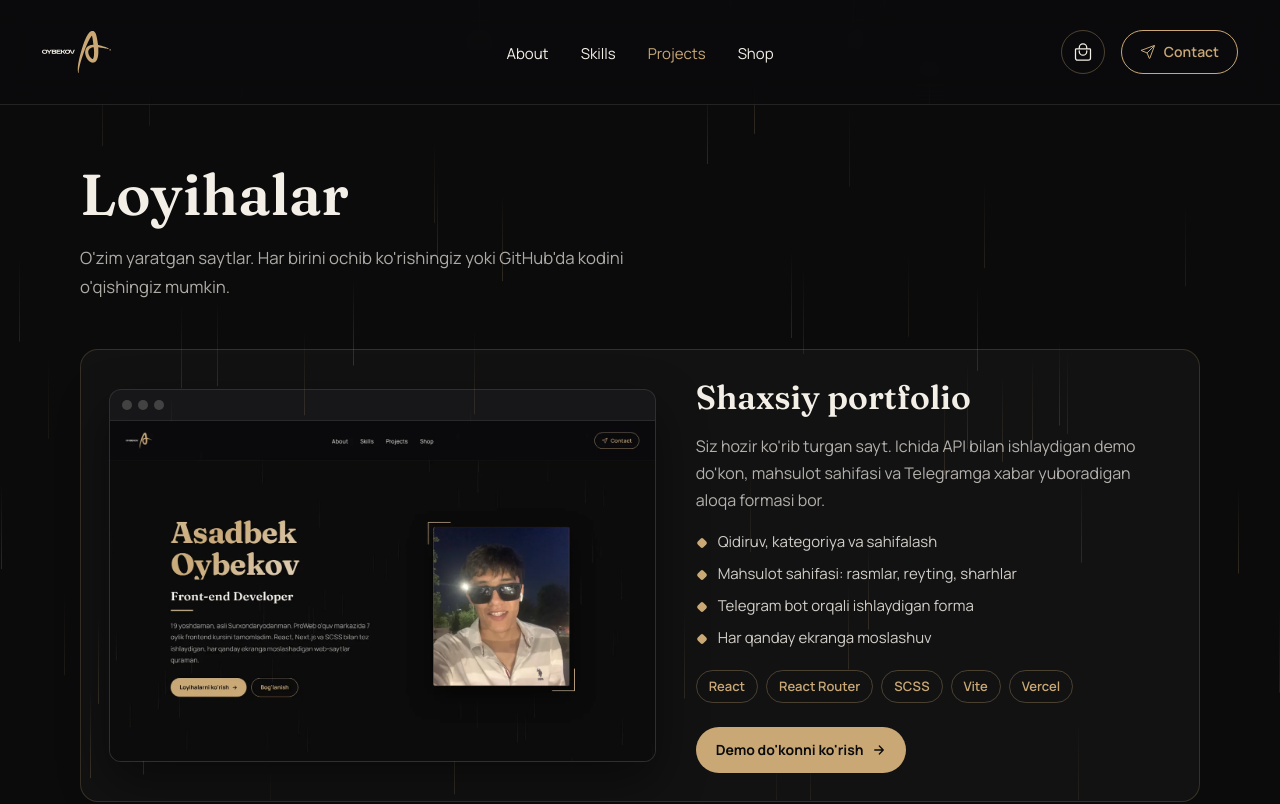
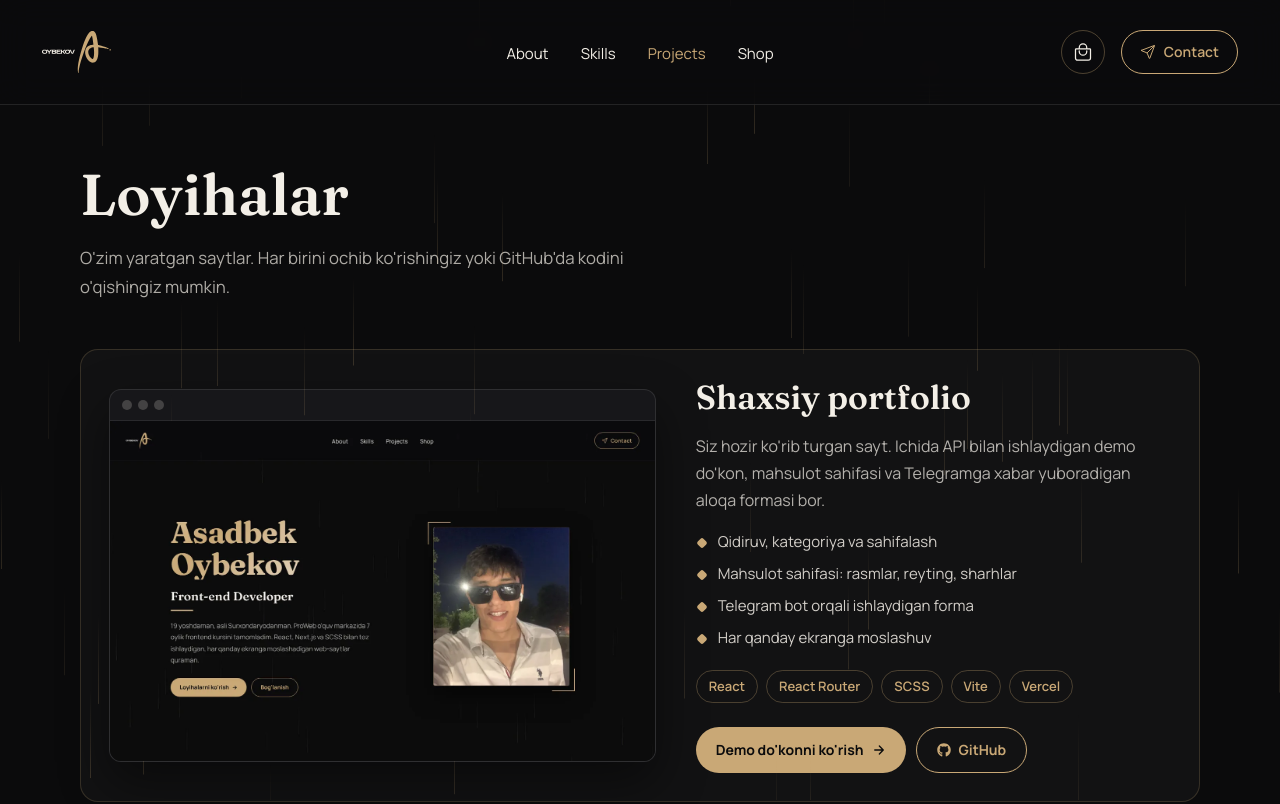
Before and after one commit to oybekovasadbek650-stack/partfolio.uz, a React (Vite) app: page /projects in a window 1280 px wide. Shown: the top 804 px of the page. Built offline with nearby package versions, Linux system fonts and the light colour scheme.

Commit message:
Portfolio loyihasiga GitHub havolasi qo'shildi
Co-Authored-By: Claude Opus 5.5 <noreply@anthropic.com>

```diff
--- a/src/pages/projects/Projects.jsx
+++ b/src/pages/projects/Projects.jsx
@@ -36,7 +36,7 @@ const PROJECTS = [
     tech: ['React', 'React Router', 'SCSS', 'Vite', 'Vercel'],
     folder: 'portfolio',
     live: { to: '/shop', label: "Demo do'konni ko'rish" },
-    github: null, // GitHub havolasi bo'lsa shu yerga yozing
+    github: 'https://github.com/oybekovasadbek650-stack/partfolio.uz',
   },
   {
     title: 'Where the Sky Begins',
```
